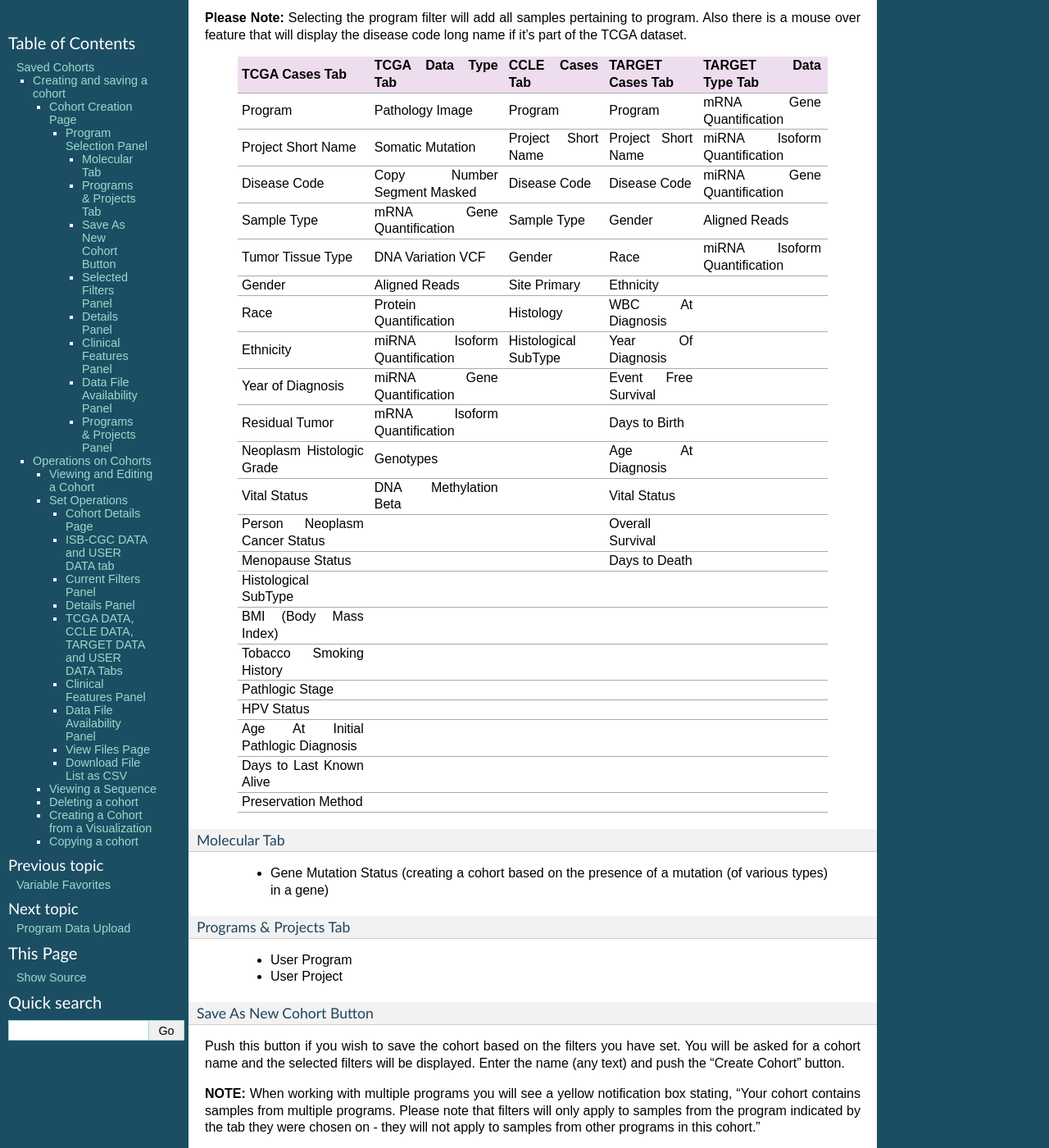
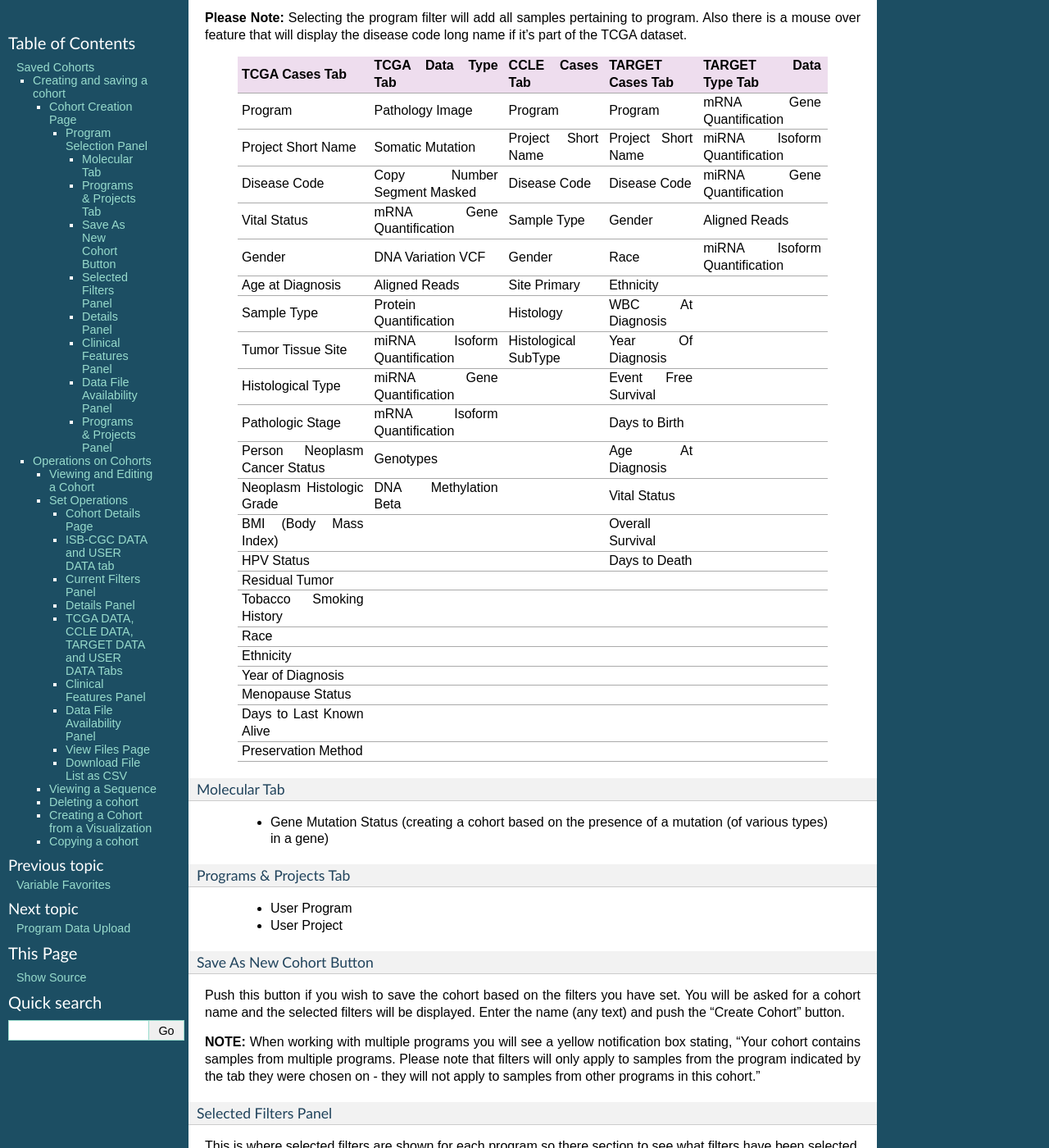
Before and after one commit to isb-cgc/readthedocs, a Sphinx documentation site: the page built from docs/source/sections/webapp/Saved-Cohorts.rst, in a window 1280 px wide and 1400 px high, scrolled down 1014 px. Shown: the whole window at 82% size. Built offline with Sphinx 7.4.7, drawn with Linux system fonts in a browser that asks for light colours; pages that are not in the unit, such as notebooks, are missing from menus.

Commit message:
Update Saved-Cohorts.rst

```diff
--- a/docs/source/sections/webapp/Saved-Cohorts.rst
+++ b/docs/source/sections/webapp/Saved-Cohorts.rst
@@ -45,55 +45,53 @@
    +-----------------------+------------------------------+---------------------+-----------------------+-----------------------------+
    | TCGA Cases Tab        | TCGA Data Type Tab           | CCLE Cases Tab      | TARGET Cases Tab      | TARGET Data Type Tab        |
    +=======================+==============================+=====================+=======================+=============================+
-   |   Program             | Pathology Image              | Program             | Program               | mRNA Gene Quantification    |
+   | Program               | Pathology Image              | Program             | Program               | mRNA Gene Quantification    |
    +-----------------------+------------------------------+---------------------+-----------------------+-----------------------------+
    | Project Short Name    | Somatic Mutation             | Project Short Name  | Project Short Name    |miRNA Isoform Quantification |
    +-----------------------+------------------------------+---------------------+-----------------------+-----------------------------+
    | Disease Code          | Copy Number Segment Masked   |   Disease Code      | Disease Code          | miRNA Gene Quantification   |
    +-----------------------+------------------------------+---------------------+-----------------------+-----------------------------+
-   |Sample Type            | mRNA Gene Quantification     | Sample Type         | Gender                | Aligned Reads               |
+   | Vital Status          | mRNA Gene Quantification     | Sample Type         | Gender                | Aligned Reads               |
    +-----------------------+------------------------------+---------------------+-----------------------+-----------------------------+
-   | Tumor Tissue Type     | DNA Variation VCF            | Gender              | Race                  | miRNA Isoform               |
+   | Gender                | DNA Variation VCF            | Gender              | Race                  | miRNA Isoform               |
    |                       |                              |                     |                       | Quantification              |
    +-----------------------+------------------------------+---------------------+-----------------------+-----------------------------+
-   | Gender                | Aligned Reads                | Site Primary        | Ethnicity             |                             |
+   | Age at Diagnosis      | Aligned Reads                | Site Primary        | Ethnicity             |                             |
    +-----------------------+------------------------------+---------------------+-----------------------+-----------------------------+
-   | Race                  | Protein Quantification       | Histology           | WBC At Diagnosis      |                             |
+   | Sample Type           | Protein Quantification       | Histology           | WBC At Diagnosis      |                             |
    +-----------------------+------------------------------+---------------------+-----------------------+-----------------------------+
-   | Ethnicity             |miRNA Isoform Quantification  | Histological        | Year Of Diagnosis     |                             |
+   | Tumor Tissue Site     |miRNA Isoform Quantification  | Histological        | Year Of Diagnosis     |                             |
    |                       |                              | SubType             |                       |                             |
    +-----------------------+------------------------------+---------------------+-----------------------+-----------------------------+
-   | Year of Diagnosis     |miRNA Gene Quantification     |                     | Event Free Survival   |                             |
+   | Histological Type     |miRNA Gene Quantification     |                     | Event Free Survival   |                             |
    +-----------------------+------------------------------+---------------------+-----------------------+-----------------------------+
-   | Residual Tumor        |mRNA Isoform Quantification   |                     | Days to Birth         |                             |
+   | Pathologic Stage      |mRNA Isoform Quantification   |                     | Days to Birth         |                             |
    +-----------------------+------------------------------+---------------------+-----------------------+-----------------------------+
-   | Neoplasm Histologic   |                              |                     |                       |                             |
-   | Grade                 | Genotypes                    |                     | Age At Diagnosis      |                             |
+   | Person Neoplasm       |                              |                     |                       |                             |
+   | Cancer Status         | Genotypes                    |                     | Age At Diagnosis      |                             |
    +-----------------------+------------------------------+---------------------+-----------------------+-----------------------------+
-   | Vital Status          | DNA Methylation Beta         |                     | Vital Status          |                             |
-   |                       |                              |                     |                       |                             |
+   | Neoplasm Histologic   | DNA Methylation Beta         |                     | Vital Status          |                             |
+   | Grade                 |                              |                     |                       |                             |
    +-----------------------+------------------------------+---------------------+-----------------------+-----------------------------+
-   | Person Neoplasm       |                              |                     | Overall Survival      |                             |
-   | Cancer Status         |                              |                     |                       |                             |
+   | BMI (Body Mass Index) |                              |                     | Overall Survival      |                             |
    +-----------------------+------------------------------+---------------------+-----------------------+-----------------------------+
-   | Menopause Status      |                              |                     | Days to Death         |                             |
+   | HPV Status            |                              |                     | Days to Death         |                             |
    +-----------------------+------------------------------+---------------------+-----------------------+-----------------------------+
-   | Histological SubType  |                              |                     |                       |                             |
-   +-----------------------+------------------------------+---------------------+-----------------------+-----------------------------+
-   | BMI (Body Mass Index) |                              |                     |                       |                             |
+   | Residual Tumor        |                              |                     |                       |                             |
    +-----------------------+------------------------------+---------------------+-----------------------+-----------------------------+
    | Tobacco Smoking       |                              |                     |                       |                             |
    | History               |                              |                     |                       |                             |
    +-----------------------+------------------------------+---------------------+-----------------------+-----------------------------+
-   | Pathlogic Stage       |                              |                     |                       |                             |
+   | Race                  |                              |                     |                       |                             |
    +-----------------------+------------------------------+---------------------+-----------------------+-----------------------------+
-   | HPV Status            |                              |                     |                       |                             |
+   | Ethnicity             |                              |                     |                       |                             |
    +-----------------------+------------------------------+---------------------+-----------------------+-----------------------------+
-   | Age At Initial        |                              |                     |                       |                             |
-   | Pathlogic Diagnosis   |                              |                     |                       |                             |
+   | Year of Diagnosis     |                              |                     |                       |                             |
    +-----------------------+------------------------------+---------------------+-----------------------+-----------------------------+
-   | Days to Last Known    |                              |                     |                       |                             |
-   | Alive                 |                              |                     |                       |                             |
+   | Menopause Status      |                              |                     |                       |                             |
+   +-----------------------+------------------------------+---------------------+-----------------------+-----------------------------+
+   | Days to Last          |                              |                     |                       |                             |
+   | Known Alive           |                              |                     |                       |                             |
    +-----------------------+------------------------------+---------------------+-----------------------+-----------------------------+
    | Preservation Method   |                              |                     |                       |                             |
    +-----------------------+------------------------------+---------------------+-----------------------+-----------------------------+
```
